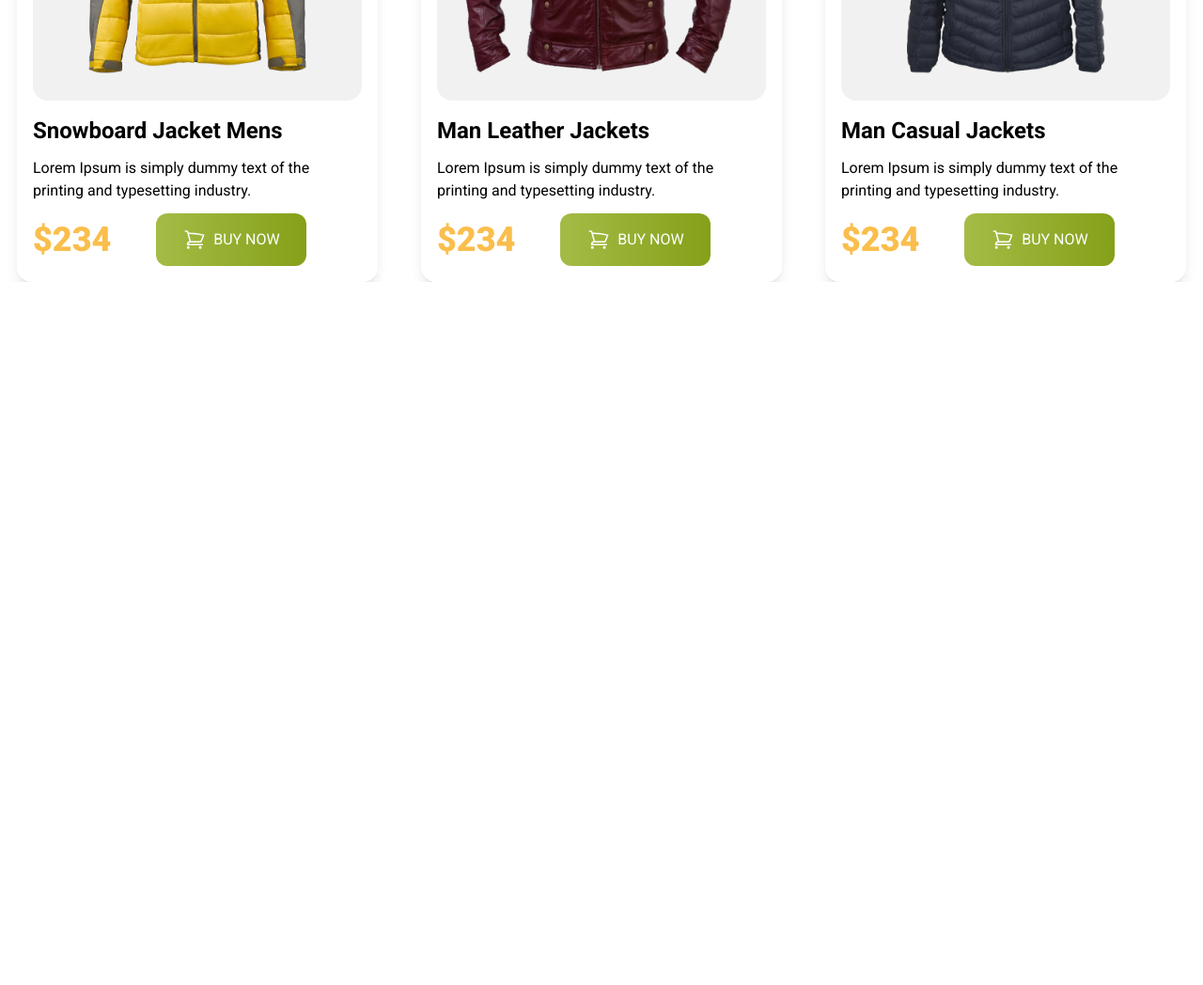
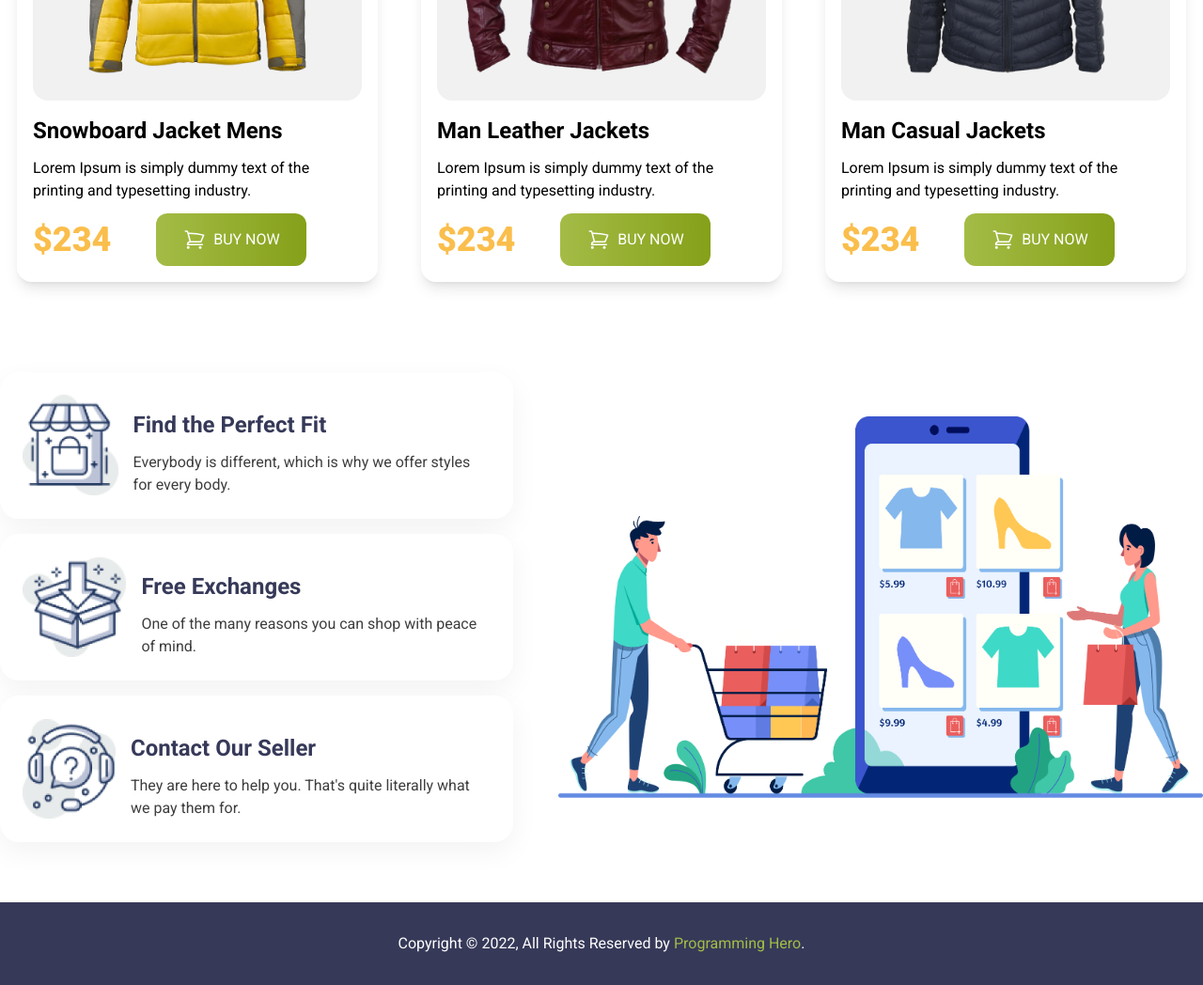
Before and after one commit to RaiyanJiyon/Penguin-Fashion-Website, a plain HTML site: page index.html in a window 1280 px wide. Shown: the part 1804-2852 px from the top of the page at 94% size. Before the commit the page ends 2104 px from the top, so only its background shows below. Drawn offline with nearby package versions, Linux system fonts and the light colour scheme.

Commit message:
Added shopping section

```diff
--- a/index.html
+++ b/index.html
@@ -188,8 +188,9 @@
         </div>
       </div>
     </section>
+    <!-- Woman cloth section end -->
 
-    <!-- Man cloth section -->
+    <!-- Man cloth section start -->
     <section class="md:container mx-auto mt-12 md:mt-24 w-full h-auto">
       <!-- man cloth section content -->
       <div class="w-1/2 mx-auto">
@@ -294,64 +295,83 @@
         </div>
       </div>
     </section>
+    <!-- Man cloth section end -->
 
-
-    <!-- shopping section -->
-    <section class="hidden m-20 w-11/12 mx-auto">
+    <!-- shopping section start -->
+    <section
+      class="md:container mx-auto mt-12 md:mt-24 flex flex-col md:flex-row-reverse justify-between items-center gap-12">
       <!-- shopping image div -->
-      <div class="w-9/12 flex justify-start">
-        <img src="images/shopping.png" alt="shopping image" />
+      <div class="w-11/12 mx-auto md:w-3/4">
+        <img src="images/shopping.png" alt="shopping image" class="w-full h-auto" />
       </div>
 
       <!-- shopping cards -->
-      <div class="mt-12 space-y-6">
+      <div class="space-y-4">
+
         <!-- shopping card - 1 -->
-        <div class="rounded-2xl bg-[#FFFFFF] shadow-[0_10px_30px_0_rgba(0,0,0,0.05)] p-12">
-          <div class="w-1/4 mx-auto">
-            <img src="icons/house.png" alt="" />
+        <div
+          class="rounded-[20px] bg-[#FFFFFF] shadow-[0_10px_30px_0_rgba(0,0,0,0.05)] p-6 flex flex-col md:flex-row justify-between items-center gap-4">
+          <!-- card image -->
+          <div class="w-1/2 md:w-1/4">
+            <img src="icons/house.png" alt="" class="w-full h-auto" />
           </div>
-          <h3 class="text-2xl mt-4 text-center font-bold text-[#363958]">
+          <!-- content -->
+          <div class="">
+            <h3 class="text-2xl mt-4 font-bold text-[#363958] text-center md:text-left">
               Find the Perfect Fit
             </h3>
-          <p class="text-center text-[#3E3E3E] mt-3">
+            <p class="text-[#3E3E3E] mt-3 text-center md:text-left">
               Everybody is different, which is why we offer styles for every
               body.
             </p>
           </div>
+        </div>
 
         <!-- shopping card - 2 -->
-        <div class="rounded-2xl bg-[#FFFFFF] shadow-[0_10px_30px_0_rgba(0,0,0,0.05)] p-12">
-          <div class="w-1/4 mx-auto">
-            <img src="icons/box.png" alt="" />
+        <div
+          class="rounded-[20px] bg-[#FFFFFF] shadow-[0_10px_30px_0_rgba(0,0,0,0.05)] p-6 flex flex-col md:flex-row justify-between items-center gap-4">
+          <!-- card image -->
+          <div class="w-1/2 md:w-1/4">
+            <img src="icons/box.png" alt="" class="w-full h-auto" />
           </div>
-          <h3 class="text-2xl mt-4 text-center font-bold text-[#363958]">
+          <!-- content -->
+          <div class="">
+            <h3 class="text-2xl mt-4 font-bold text-[#363958] text-center md:text-left">
               Free Exchanges
             </h3>
-          <p class="text-center text-[#3E3E3E] mt-3">
-            One of the many reasons you can shop with peace of mind.
+            <p class="text-[#3E3E3E] mt-3 text-center md:text-left">
+              One of the many reasons you can shop
+              with peace of mind.
             </p>
+          </div>
         </div>
 
         <!-- shopping card - 3 -->
-        <div class="rounded-2xl bg-[#FFFFFF] shadow-[0_10px_30px_0_rgba(0,0,0,0.05)] p-12">
-          <div class="w-1/4 mx-auto">
-            <img src="icons/question.png" alt="" />
+        <div
+          class="rounded-[20px] bg-[#FFFFFF] shadow-[0_10px_30px_0_rgba(0,0,0,0.05)] p-6 flex flex-col md:flex-row justify-between items-center gap-4">
+          <!-- card image -->
+          <div class="w-1/2 md:w-1/4">
+            <img src="icons/question.png" alt="" class="w-full h-auto" />
           </div>
-          <h3 class="text-2xl mt-4 text-center font-bold text-[#363958]">
+          <!-- content -->
+          <div class="">
+            <h3 class="text-2xl mt-4 font-bold text-[#363958] text-center md:text-left">
               Contact Our Seller
             </h3>
-          <p class="text-center text-[#3E3E3E] mt-3">
-            They are here to help you. That's quite literally what we pay them
-            for.
+            <p class="text-[#3E3E3E] mt-3 text-center md:text-left">
+              They are here to help you. That's quite
+              literally what we pay them for.
             </p>
           </div>
         </div>
+      </div>
     </section>
+    <!-- shopping section end -->
   </main>
   <!-- main section ends -->
 
   <!-- footer starts here -->
-  <footer class="hidden w-full h-auto bg-[#363958] mt-16 text-white">
+  <footer class="w-full h-auto bg-[#363958] mt-16 text-white text-center">
     <!-- footer content -->
     <div class="px-8 py-8">
       <p>
```
Lines whose indentation alone changed are shown as unchanged.
